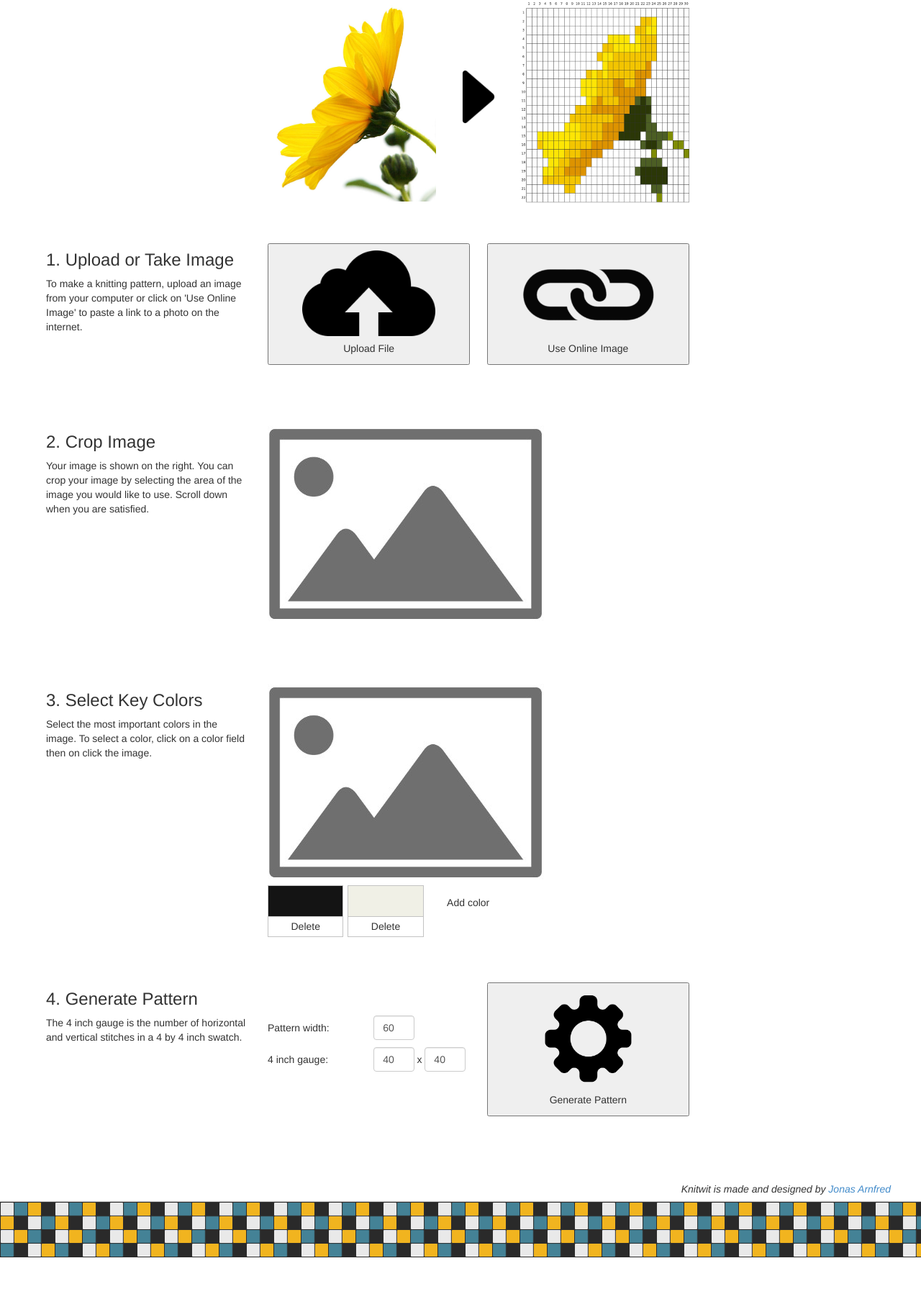
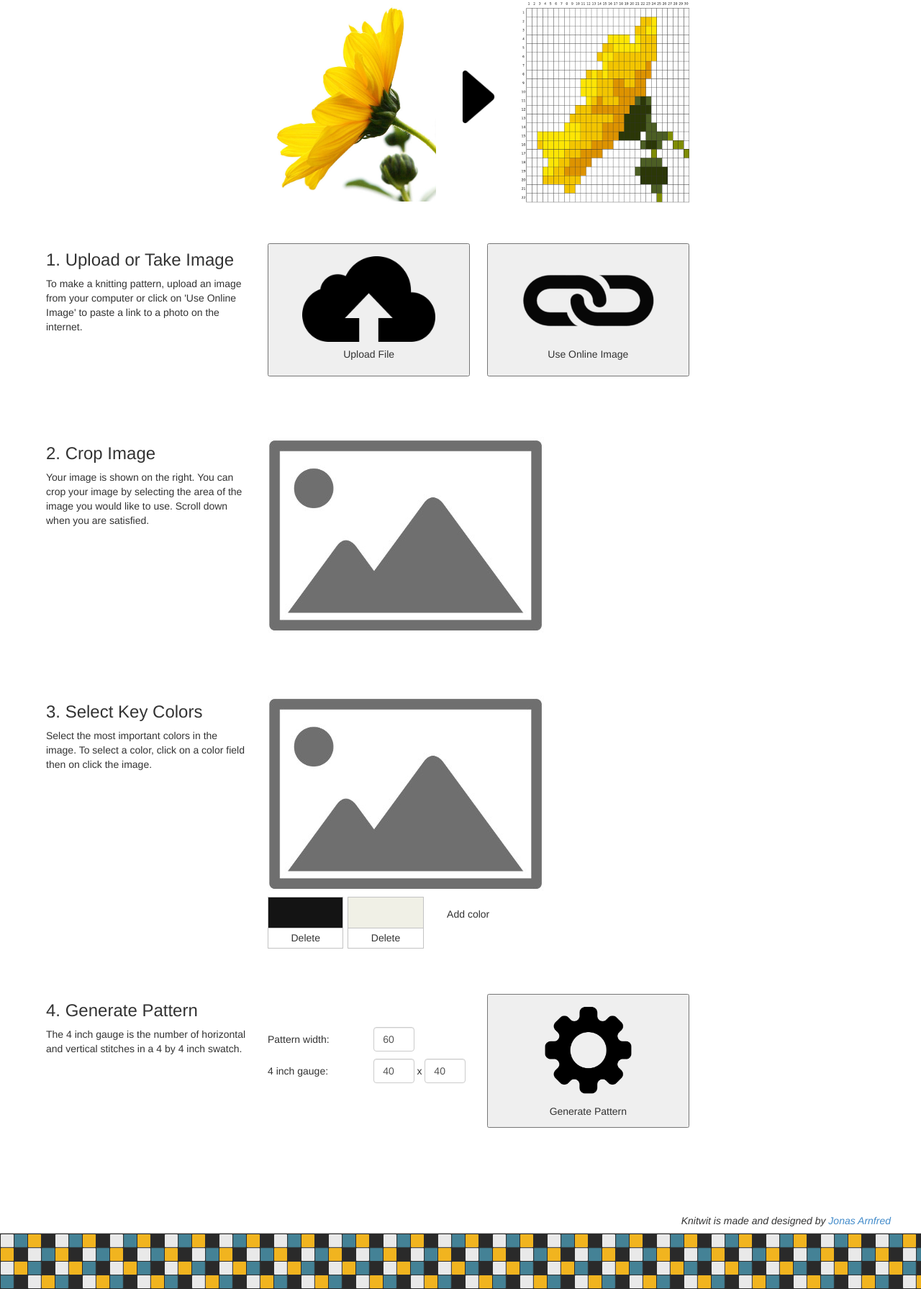
Before and after one commit to arnfred/Knitwit, a Flask app: page / in a window 1280 px wide. Shown: the part 429-2220 px from the top of the page at 72% size. Before the commit the page ends 2176 px from the top, so only its background shows below. Run offline with Flask 3, Linux system fonts and the light colour scheme; parts of the project's set-up code (start-up, migrations or seed data) failed here and were passed over; some libraries are stand-ins or nearby versions.

Commit message:
Set fixed height on upload buttons for consistent sizing
Co-Authored-By: Claude Opus 4.6 (1M context) <noreply@anthropic.com>

```diff
--- a/static/main.css
+++ b/static/main.css
@@ -21,6 +21,7 @@
 .half-row {
 	float: left;
 	width:48%;
+	height:18.5rem;
 	margin-right:0 4%;
 }
 .half-row:last-child {
```
